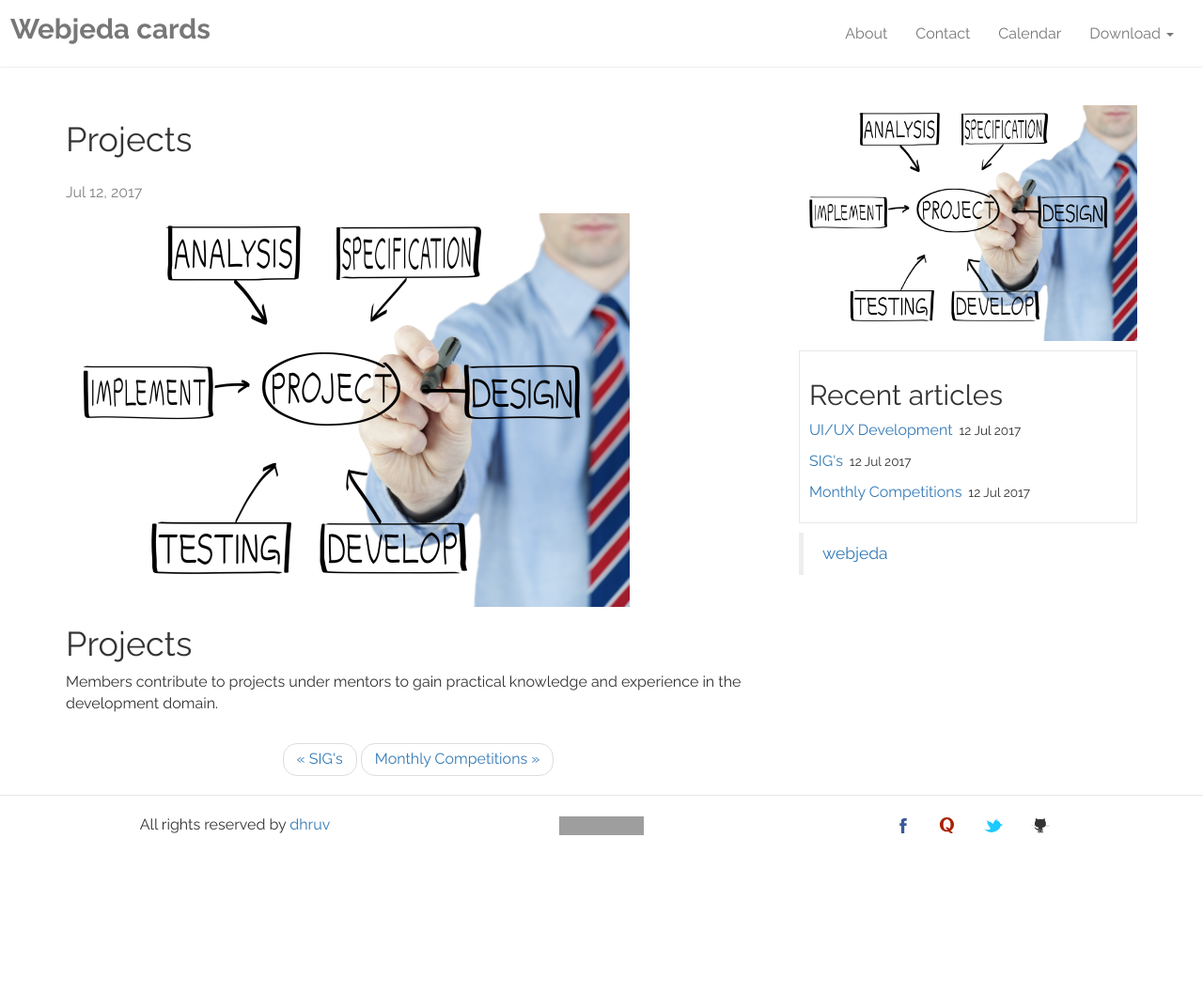
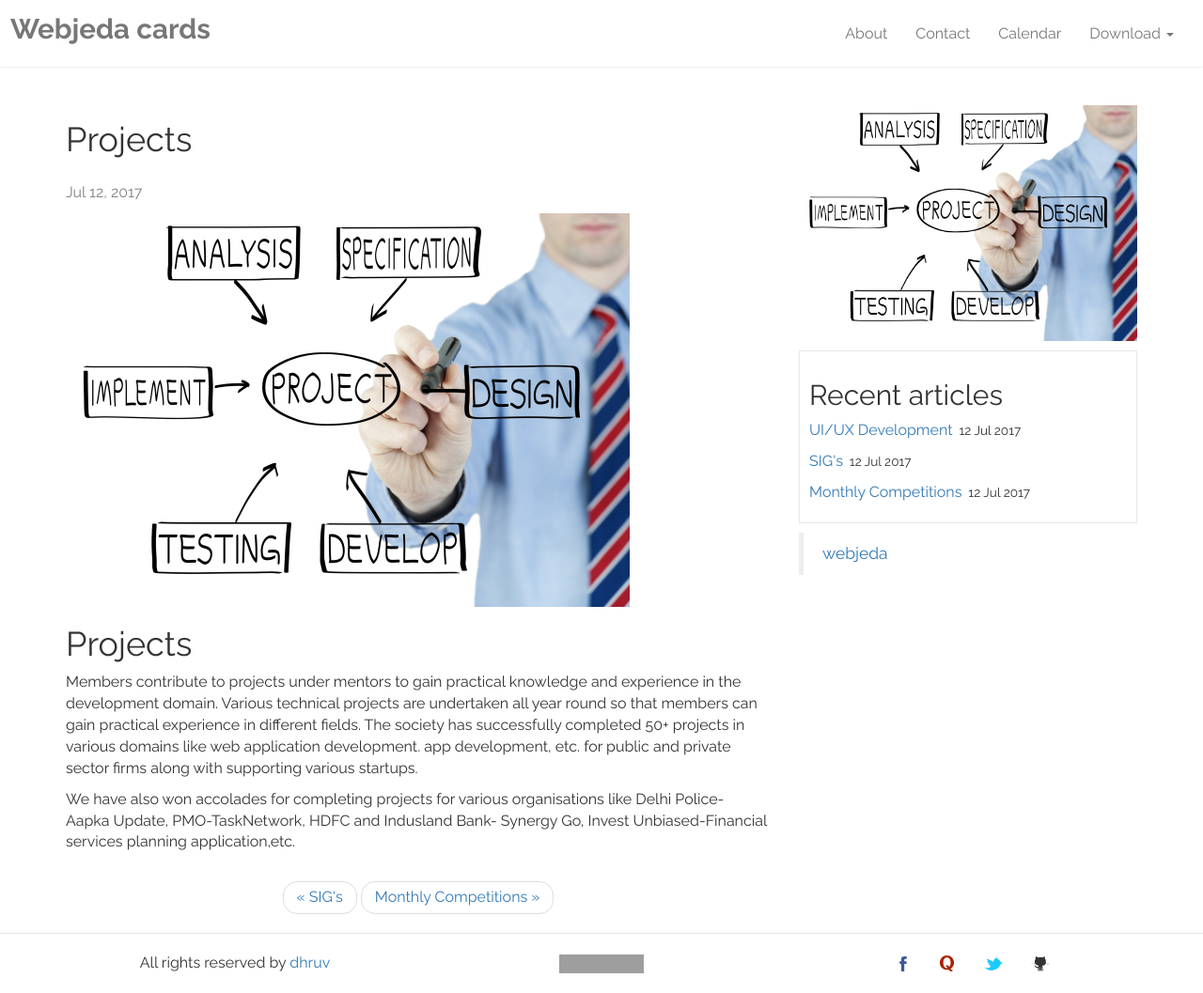
Before and after one commit to dhruvramdev/iosd-events, a Jekyll site: the page built from _posts/2017-07-12-projects.md, in a window 1280 px wide. Shown: the whole page at 94% size. Built offline with Jekyll 4.4.1, drawn with Linux system fonts in a browser that asks for light colours; nearby versions of some CDN libraries; comment, search, counter and statistics services are not loaded; before the commit the page ends 910 px from its top, so only the background shows below that; grey boxes are pictures that could not be loaded.

Commit message:
Added More Content

```diff
--- a/_posts/2017-07-12-projects.md
+++ b/_posts/2017-07-12-projects.md
@@ -11,4 +11,6 @@ excerpt: Members contribute to projects under mentors to
 # Projects
 Members contribute to projects under mentors to
 gain practical knowledge and experience in the
-development domain.
+development domain. Various technical projects are undertaken all year round so that members can gain practical experience in different fields. The society has successfully completed 50+ projects in various domains like web application development. app development, etc. for public and private sector firms along with supporting various startups.
+
+We have also won accolades for completing projects for various organisations like Delhi Police- Aapka Update, PMO-TaskNetwork, HDFC and Indusland Bank- Synergy Go, Invest Unbiased-Financial services planning application,etc.
```
Also changed, not shown: _posts/2017-07-12-monthly_competitions.md (+1 -1 lines), _posts/2017-07-12-sigs.md (+2 -0 lines).
